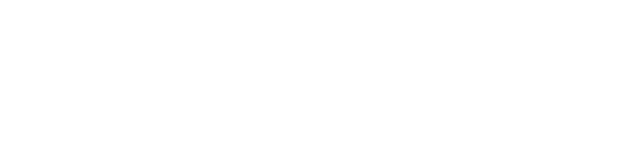
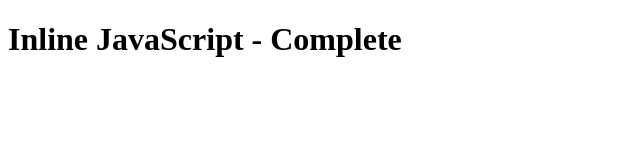
Before and after one commit to kayleechristine/codeup-web-exercises, a website: page inline_js.html in a window 1280 px wide. Shown: the whole page, without its empty margins (0-640 px from the left). Drawn offline with Linux system fonts and the light colour scheme.

Commit message:
finished the inline javascript exercise

```diff
--- a/inline_js.html
+++ b/inline_js.html
@@ -4,8 +4,9 @@
     <title>Inline JavaScript</title>
 </head>
 <body>
-  <script>
+    <h1>Inline JavaScript - Complete</h1>
+    <script>
       console.log("Hello from inline JavaScript!");
-  </script>
+    </script>
 </body>
 </html>
```
